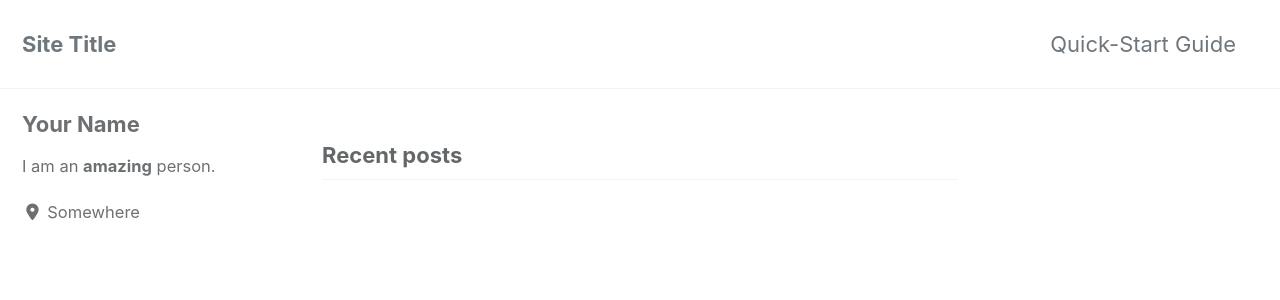
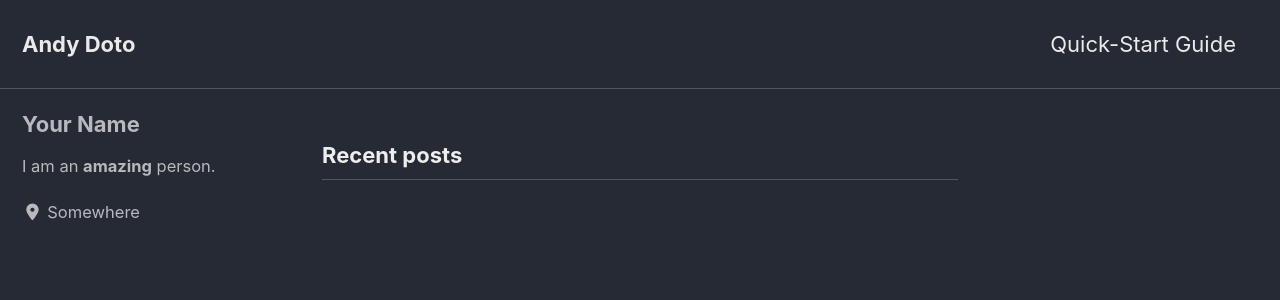
Before and after one commit to andrewdoto13/andrewdoto13.github.io, a Jekyll site: the page built from index.html, in a window 1280 px wide and 900 px high. Shown: the top 300 px of the window. Built offline with Jekyll 4.4.1, drawn with Linux system fonts in a browser that asks for light colours; cached includes are drawn as plain includes; nearby versions of some CDN libraries; the list of posts is cut into pages by our own code; some of the changed text lies outside the part shown.

Commit message:
Update main element in config
added name, site title, etc

```diff
--- a/_config.yml
+++ b/_config.yml
@@ -12,15 +12,15 @@
 
 # theme                  : "minimal-mistakes-jekyll"
 # remote_theme           : "mmistakes/minimal-mistakes"
-minimal_mistakes_skin    : "default" # "air", "aqua", "contrast", "dark", "dirt", "neon", "mint", "plum", "sunrise"
+minimal_mistakes_skin    : "dark" # "air", "aqua", "contrast", "dark", "default" "dirt", "neon", "mint", "plum", "sunrise"
 
 # Site Settings
 locale                   : "en-US"
-title                    : "Site Title"
+title                    : "Andy Doto"
 title_separator          : "-"
 subtitle                 : # site tagline that appears below site title in masthead
-name                     : "Your Name"
-description              : "An amazing website."
+name                     : "Andy Doto"
+description              : "Data Science Portfolio"
 url                      : # the base hostname & protocol for your site e.g. "https://mmistakes.github.io"
 baseurl                  : # the subpath of your site, e.g. "/blog"
 repository               : # GitHub username/repo-name e.g. "mmistakes/minimal-mistakes"
```
